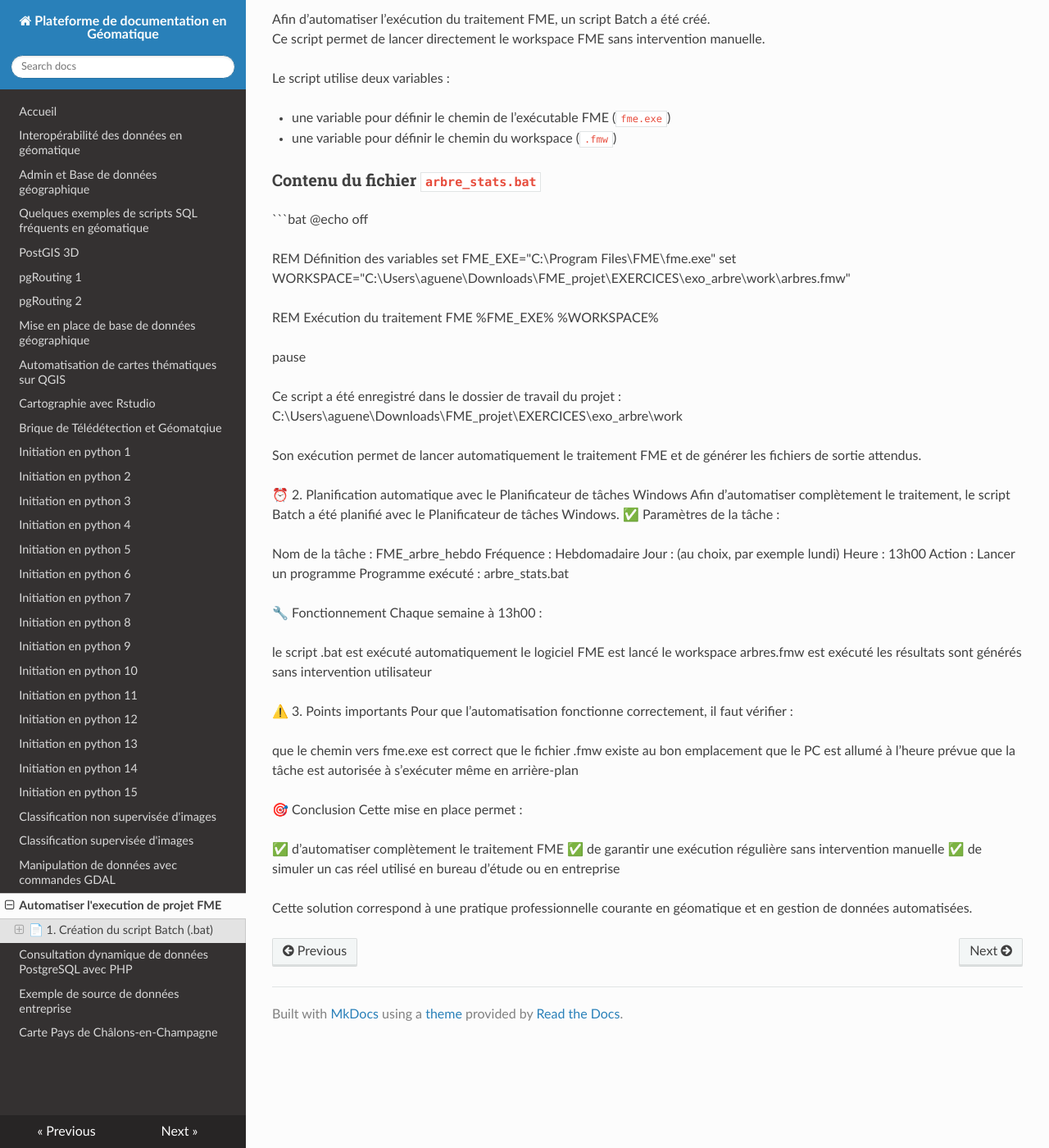
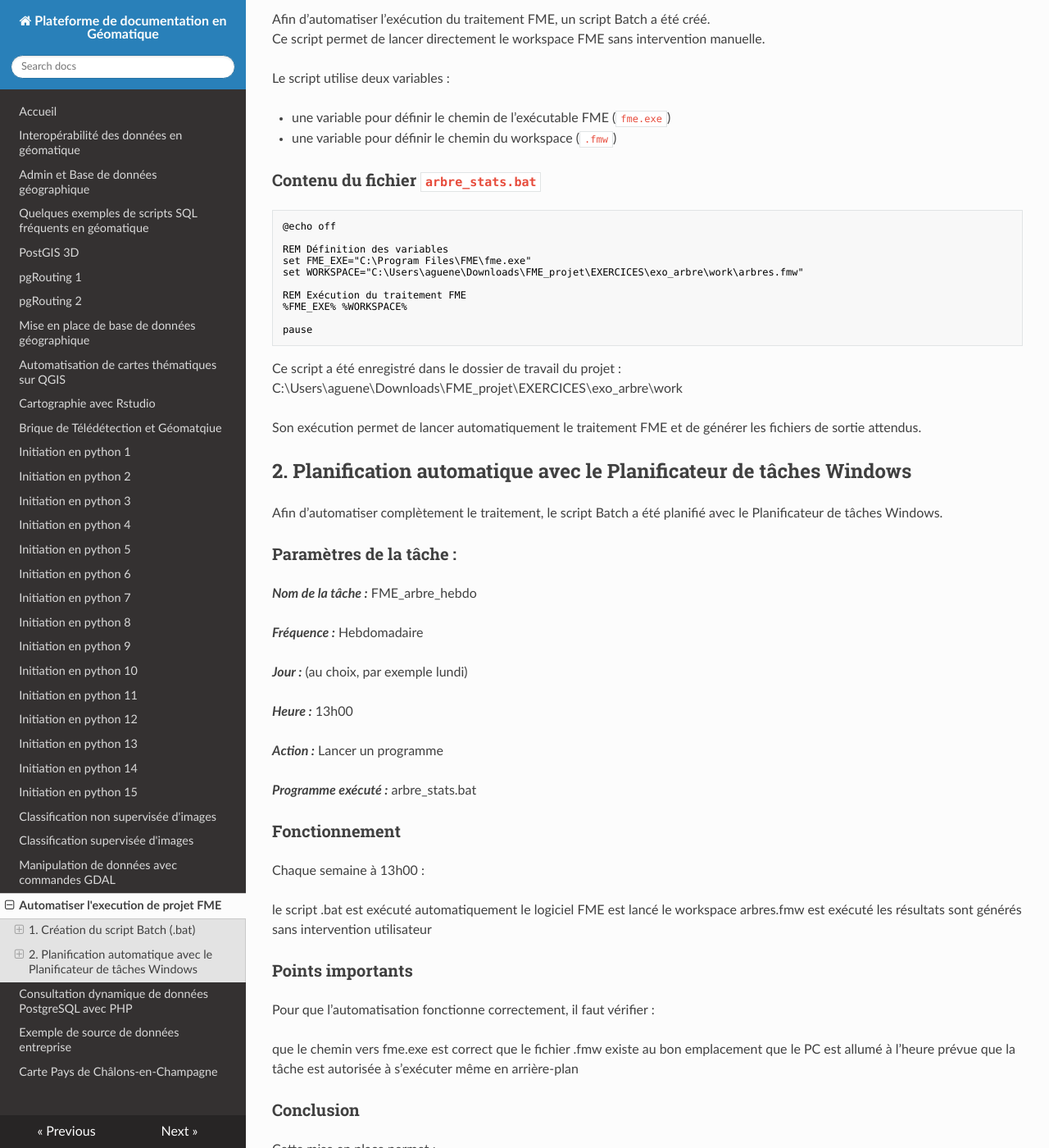
Before and after one commit to abdou123-guene/Site_de_documentation_geomatique, an MkDocs documentation site: the page built from docs/automatisaion_fme.md, in a window 1280 px wide and 1400 px high, scrolled down 264 px. Shown: the whole window at 82% size. Built offline with MkDocs 1.6.1, drawn with Linux system fonts in a browser that asks for light colours; nearby versions of some CDN libraries; some of the changed text lies outside the part shown.

Commit message:
Réorganiser et clarifier le document d'automatisation FME
Cette mise à jour reformule et structure le document sur l'automatisation du traitement FME, incluant des sections sur la création du script Batch et la planification avec le Planificateur de tâches Windows.

````diff
--- a/docs/automatisaion_fme.md
+++ b/docs/automatisaion_fme.md
@@ -1,8 +1,7 @@
 # Automatisation du traitement FME avec un script Batch et planification
-
 ---
 
-## 📄 1. Création du script Batch (.bat)
+## 1. Création du script Batch (.bat)
 
 Afin d’automatiser l’exécution du traitement FME, un script Batch a été créé.
 Ce script permet de lancer directement le workspace FME sans intervention manuelle.
@@ -25,25 +24,33 @@ REM Exécution du traitement FME
 %FME_EXE% %WORKSPACE%
 
 pause
+```
 
 Ce script a été enregistré dans le dossier de travail du projet :
 C:\Users\aguene\Downloads\FME_projet\EXERCICES\exo_arbre\work
 
 Son exécution permet de lancer automatiquement le traitement FME et de générer les fichiers de sortie attendus.
 
-⏰ 2. Planification automatique avec le Planificateur de tâches Windows
+## 2. Planification automatique avec le Planificateur de tâches Windows
+
 Afin d’automatiser complètement le traitement, le script Batch a été planifié avec le Planificateur de tâches Windows.
-✅ Paramètres de la tâche :
 
-Nom de la tâche : FME_arbre_hebdo
-Fréquence : Hebdomadaire
-Jour : (au choix, par exemple lundi)
-Heure : 13h00
-Action : Lancer un programme
-Programme exécuté : arbre_stats.bat
+### Paramètres de la tâche :
+
+***Nom de la tâche :*** FME_arbre_hebdo
+
+***Fréquence :*** Hebdomadaire
+
+***Jour :*** (au choix, par exemple lundi)
+
+***Heure :*** 13h00
+
+***Action :*** Lancer un programme
+
+***Programme exécuté :*** arbre_stats.bat
 
 
-🔧 Fonctionnement
+### Fonctionnement
 Chaque semaine à 13h00 :
 
 le script .bat est exécuté automatiquement
@@ -52,7 +59,7 @@ le workspace arbres.fmw est exécuté
 les résultats sont générés sans intervention utilisateur
 
 
-⚠️ 3. Points importants
+### Points importants
 Pour que l’automatisation fonctionne correctement, il faut vérifier :
 
 que le chemin vers fme.exe est correct
@@ -61,11 +68,13 @@ que le PC est allumé à l’heure prévue
 que la tâche est autorisée à s’exécuter même en arrière-plan
 
 
-🎯 Conclusion
+### Conclusion
 Cette mise en place permet :
 
 ✅ d’automatiser complètement le traitement FME
+
 ✅ de garantir une exécution régulière sans intervention manuelle
+
 ✅ de simuler un cas réel utilisé en bureau d’étude ou en entreprise
 
 Cette solution correspond à une pratique professionnelle courante en géomatique et en gestion de données automatisées.
````
